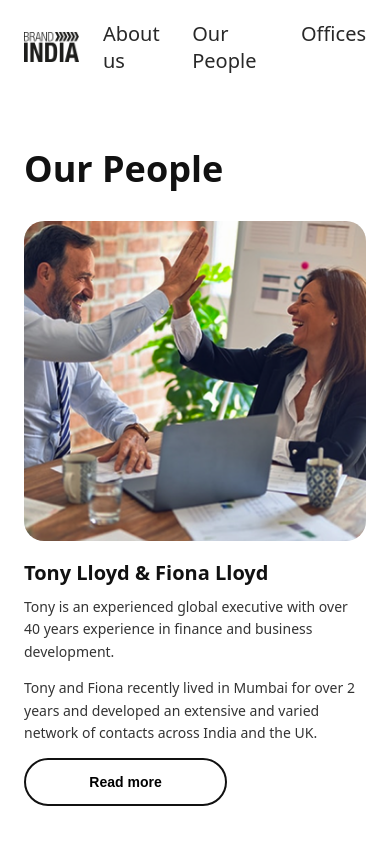
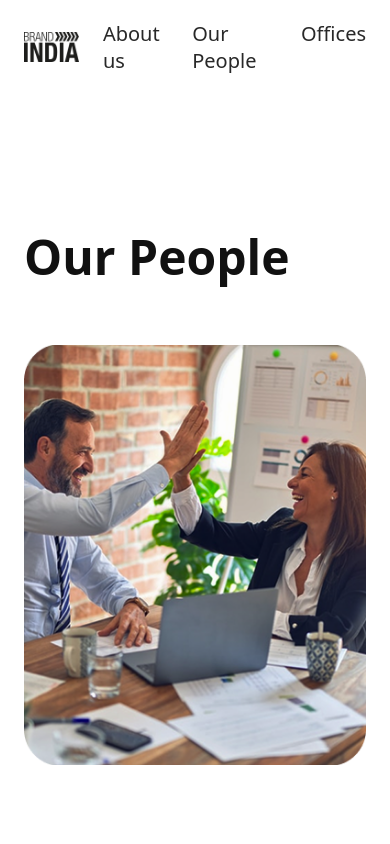
Before and after one commit to Tural-Allahverdiyev/brand-india-website, a React (Vite) app: page /people in a window 390 px wide. Shown: the top 844 px of the page. Built offline with nearby package versions, Linux system fonts and the light colour scheme.

Commit message:
Fix mobile people layout

```diff
--- a/src/styles/people.css
+++ b/src/styles/people.css
@@ -84,69 +84,30 @@
   transform: scale(0.97);
 }
 
-/* ===== MOBILE: People page fix (stack everything) ===== */
-@media (max-width: 900px) {
-  /* page padding */
-  .peoplePage {
-    padding: 50px 0;
+/* Responsive */
+@media (max-width: 1200px) {
+  .peopleRow,
+  .peopleRow--reverse {
+    grid-template-columns: 1fr;
   }
 
-  /* title */
-  .peopleTitle {
-    font-size: 36px;
-    margin: 0 0 28px;
-    text-align: left;
+  .peopleImageWrap,
+  .peopleTextBox {
+    width: 100%;
   }
 
-  /* force single column for both rows */
+  .peopleImageWrap {
+    height: 420px;
+  }
+
+  .peopleTextBox.center {
+    justify-content: flex-start;
+  }
+}
+
+@media (max-width: 768px) {
   .peopleRow,
   .peopleRow--reverse {
-    display: grid !important;
-    grid-template-columns: 1fr !important;
-    gap: 18px !important;
-    margin-bottom: 40px !important;
-    align-items: start !important;
-  }
-
-  /* image wrap full width */
-  .peopleImageWrap {
-    width: 100% !important;
-    height: 320px !important;
-    border-radius: 20px !important;
-  }
-
-  .peopleImage {
-    width: 100% !important;
-    height: 100% !important;
-    object-fit: cover !important;
-  }
-
-  /* text box full width under image */
-  .peopleTextBox {
-    width: 100% !important;
-    text-align: left !important;
-  }
-
-  /* make text readable */
-  .peopleName {
-    font-size: 20px !important;
-    font-weight: 600 !important;
-    margin: 0 0 10px !important;
-  }
-
-  .peopleText {
-    font-size: 14px !important;
-    font-weight: 500 !important;
-    line-height: 1.6 !important;
-    margin: 0 0 14px !important;
-  }
-
-  /* button aligned left (or center if you want) */
-  .readMoreBtn {
-    width: 203px !important;
-    height: 48px !important; /* hündürlük az */
-    border-radius: 40px !important;
-    border: 2px solid #111 !important;
-    margin: 0 !important;
+    flex-direction: column;
   }
 }
```
